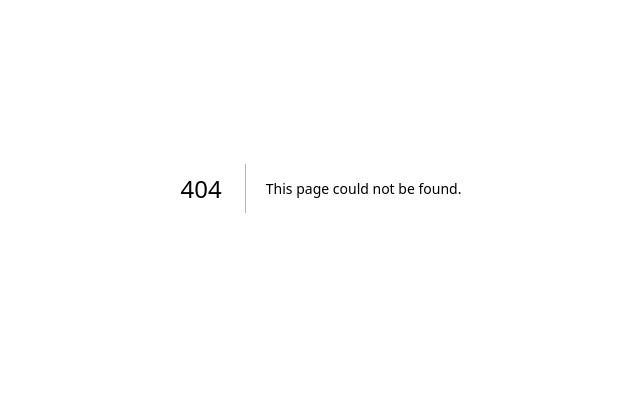
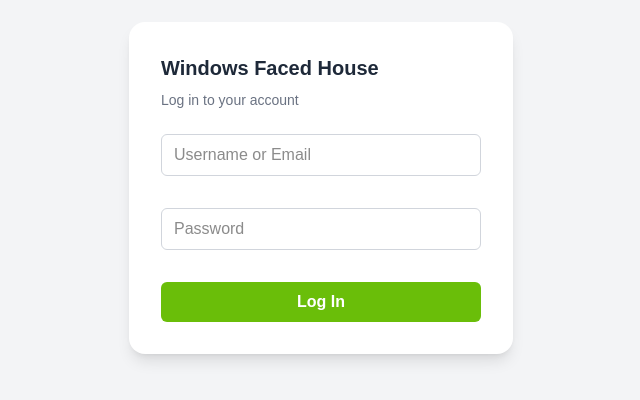
Before and after one commit to csebiplab/windows-faced-house, a Next.js app: page /signin in a window 1280 px wide. Before the commit this address had no page. Shown: the part 212-612 px from the top of the page, without its empty margins (319-959 px from the left). Built offline with nearby package versions, Linux system fonts and the light colour scheme.

Commit message:
done login form

```diff
--- /dev/null
+++ b/src/app/(auth)/signin/page.tsx
@@ -0,0 +1,9 @@
+import LoginForm from "@/components/auth/Login";
+
+export default function page() {
+  return (
+    <div className="">
+      <LoginForm />
+    </div>
+  );
+}
--- a/src/app/globals.css
+++ b/src/app/globals.css
@@ -3,6 +3,12 @@
 :root {
   --background: #ffffff;
   --foreground: #171717;
+
+  --color-brand: #ff5733;
+  --color-accent: #4f46e5;
+
+  --primary: #6abe09;
+  --primary-200: #559808;
 }
 
 @theme inline {
@@ -10,8 +16,9 @@
   --color-background: var(--background);
   --color-foreground: var(--foreground);
 
-  --color-brand: #ff5733; /* bg-brand, text-brand */
-  --color-accent: #4f46e5;
+  /* ⚡ Make Tailwind recognize your primary color */
+  --color-primary: var(--primary);
+  --color-primary-200: var(--primary-200);
 
   /* 📏 Spacing (p-, m-, gap-) */
   --spacing-4: 2rem; /* overrides p-4, m-4 */
@@ -33,13 +40,6 @@
   --breakpoint-xl: 1440px; /* xl: */
 }
 
-/* @media (prefers-color-scheme: dark) {
-  :root {
-    --background: #0a0a0a;
-    --foreground: #ededed;
-  }
-} */
-
 body {
   background: var(--background);
   color: var(--foreground);
--- a/src/app/page.tsx
+++ b/src/app/page.tsx
@@ -1,3 +1,7 @@
 export default function page() {
-  return <div className="p-18">Custom Padding</div>;
+  return (
+    <div className="bg-primary text-white p-4 rounded-lg">
+      Hello Primary Color!
+    </div>
+  );
 }
--- /dev/null
+++ b/src/components/auth/Login.tsx
@@ -0,0 +1,85 @@
+"use client";
+
+import { useForm } from "react-hook-form";
+
+type FormValues = {
+  username: string;
+  password: string;
+};
+
+const fields: {
+  name: keyof FormValues;
+  placeholder: string;
+  type: string;
+  validation: Record<string, unknown>;
+}[] = [
+  {
+    name: "username",
+    placeholder: "Username or Email",
+    type: "text",
+    validation: { required: "Username or Email is required" },
+  },
+  {
+    name: "password",
+    placeholder: "Password",
+    type: "password",
+    validation: {
+      required: "Password is required",
+      minLength: {
+        value: 6,
+        message: "Password must be at least 6 characters",
+      },
+    },
+  },
+];
+
+export default function LoginForm() {
+  const {
+    register,
+    handleSubmit,
+    formState: { errors },
+  } = useForm<FormValues>();
+
+  const onSubmit = (data: FormValues) => {
+    console.log("Form Data:", data);
+  };
+
+  return (
+    <div className="flex min-h-screen items-center justify-center bg-gray-100">
+      <div className="w-full max-w-sm rounded-2xl bg-white p-8 shadow-lg">
+        <h1 className="text-xl font-bold text-gray-800 mb-2">
+          Windows Faced House
+        </h1>
+        <p className="text-sm text-gray-500 mb-6">Log in to your account</p>
+
+        <form onSubmit={handleSubmit(onSubmit)} className="space-y-4">
+          {fields.map((field) => (
+            <div key={field.name}>
+              <input
+                type={field.type}
+                placeholder={field.placeholder}
+                {...register(field.name, field.validation)}
+                className={`w-full rounded-md border px-3 py-2 outline-none focus:ring-2 focus:ring-primary ${
+                  errors[field.name] ? "border-red-500" : "border-gray-300"
+                }`}
+              />
+              {errors[field.name] && (
+                <p className="mt-1 text-xs text-red-500">
+                  {errors[field.name]?.message as string}
+                </p>
+              )}
+            </div>
+          ))}
+
+          {/* Submit Button */}
+          <button
+            type="submit"
+            className="cursor-pointer w-full rounded-md bg-primary py-2 font-semibold text-white hover:bg-primary-200 transition"
+          >
+            Log In
+          </button>
+        </form>
+      </div>
+    </div>
+  );
+}
```
Also changed, not shown: package.json (+5 -4 lines), 1 other file (tests, documents, lock files or other folders).
